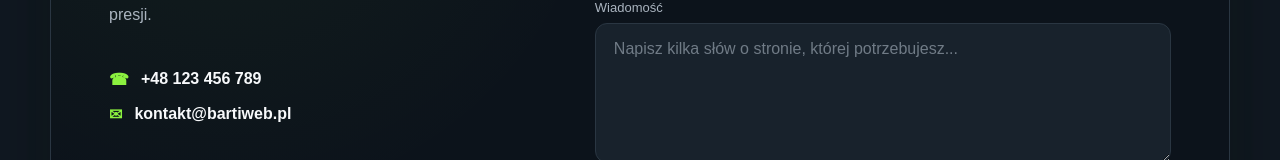
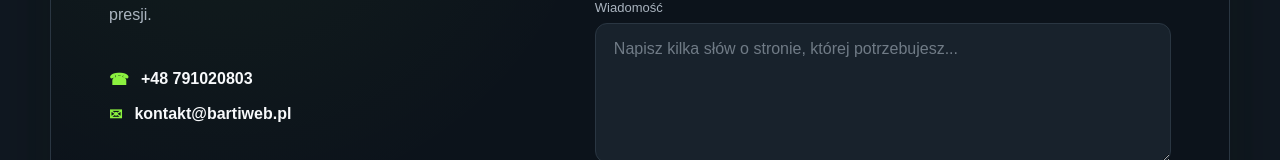
Before and after one commit to ruseksacred/barti-web, a React (Vite) app: page / in a window 1280 px wide. Shown: the part 3097-3257 px from the top of the page. Built offline with nearby package versions, Linux system fonts and the light colour scheme.

Commit message:
fix contact nr

```diff
--- a/src/components/Contact.tsx
+++ b/src/components/Contact.tsx
@@ -25,7 +25,7 @@ const Contact = () => {
                         <div className="contact-details">
                             <a href="tel:+48123456789">
                                 <span>☎</span>
-                                +48 123 456 789
+                                +48 791020803
                             </a>
 
                             <a href="mailto:kontakt@bartiweb.pl">
```
